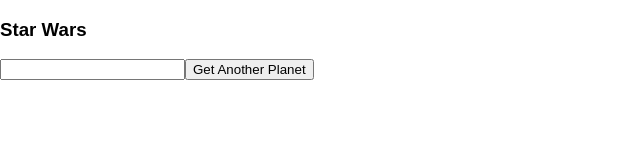
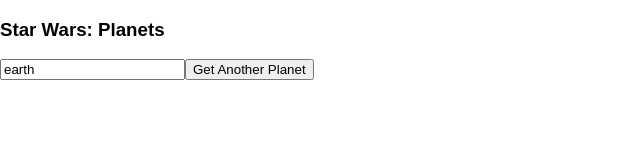
Before and after one commit to davideliason/starwarsinfo_api_react_redux, a React (Create React App) app: page / in a window 1280 px wide. Shown: the top 160 px of the page, without its empty margins (0-640 px from the left). Built offline with nearby package versions, Linux system fonts and the light colour scheme.

Commit message:
successfully regfactor the code so that state reflects and planets array, a new object to set state comprises of planet name and id, and the array is rendered by items to the ui

```diff
--- a/src/App.js
+++ b/src/App.js
@@ -6,7 +6,7 @@
 
   constructor(props) {
     super(props);
-    this.state = { planets: [] };
+    this.state = { planets: [], name: "earth" };
     this.handleChange = this.handleChange.bind(this);
     this.handleSubmit = this.handleSubmit.bind(this);
   }
@@ -16,21 +16,21 @@
   // }
 
    handleChange(e) {
-    this.setState({ text: e.target.value });
+    this.setState({ name: e.target.value });
   }
 
    handleSubmit(e) {
     e.preventDefault();
-    if (!this.state.text.length) {
+    if (!this.state.name.length) {
       return;
     }
-    const newItem = {
-      text: this.state.text,
+    const newPlanet = {
+      name: this.state.name,
       id: Date.now()
     };
     this.setState(prevState => ({
-      items: prevState.items.concat(newItem),
-      text: ''
+      planets: prevState.items.concat(newPlanet),
+      name: ''
     }));
   }
 
@@ -39,7 +39,7 @@
       <div>
         <Jumbotron>
           <Row>
-             <h3>Star Wars</h3>
+             <h3>Star Wars: Planets</h3>
           </Row>
         </Jumbotron>
 
@@ -48,7 +48,7 @@
         <form onSubmit={this.handleSubmit} >
           <input
           onChange={this.handleChange}
-          value={this.state.text}
+          value={this.state.name}
           />
            <button>
             Get Another Planet
@@ -63,7 +63,7 @@
   render(){
     return (
       <ul>
-         {this.props.planets.map(item => (
+         {this.props.planets.map(planet => (
           <li key={planet.id}>{planet.name}</li>
         ))}
       </ul>
```
